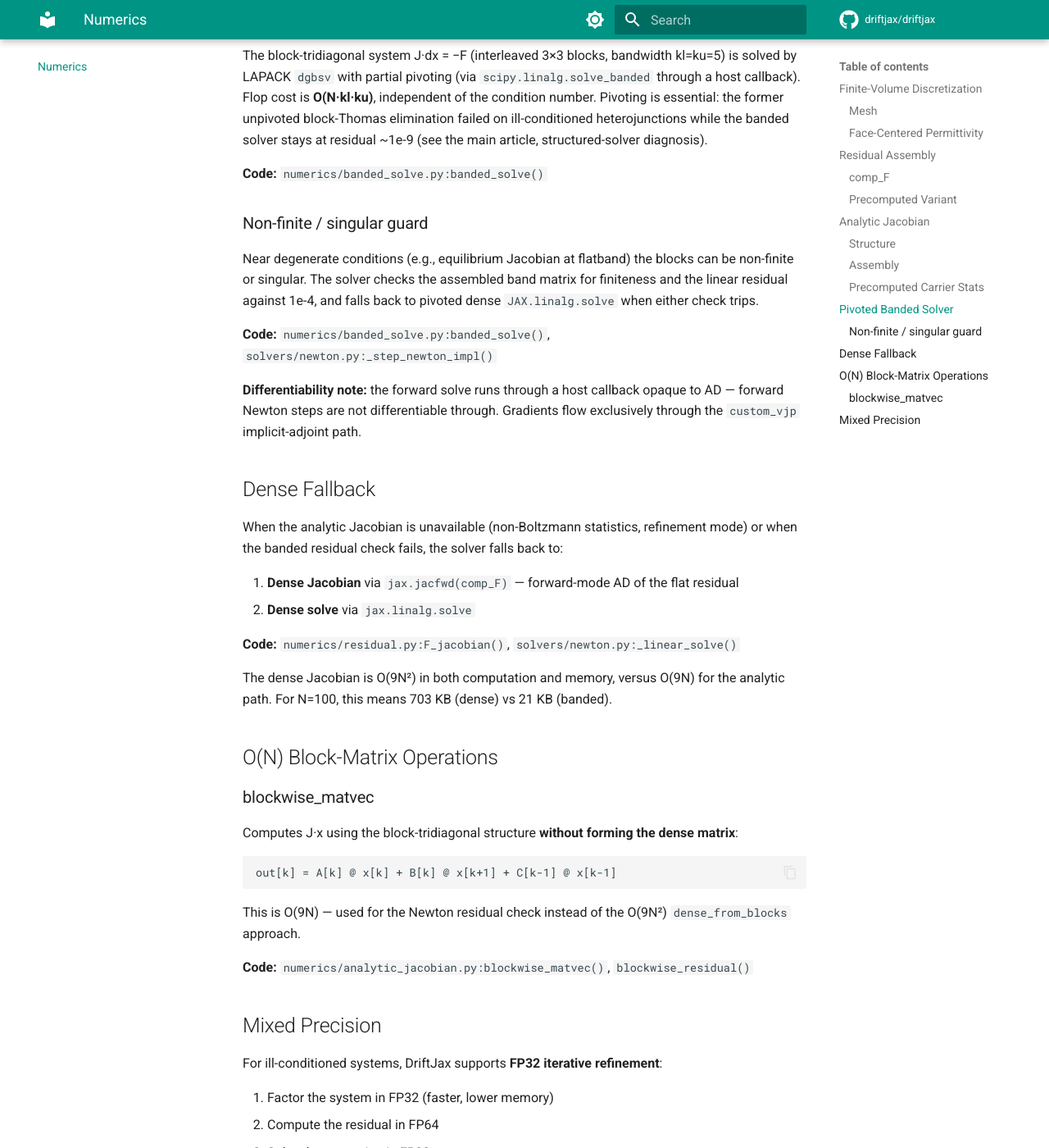
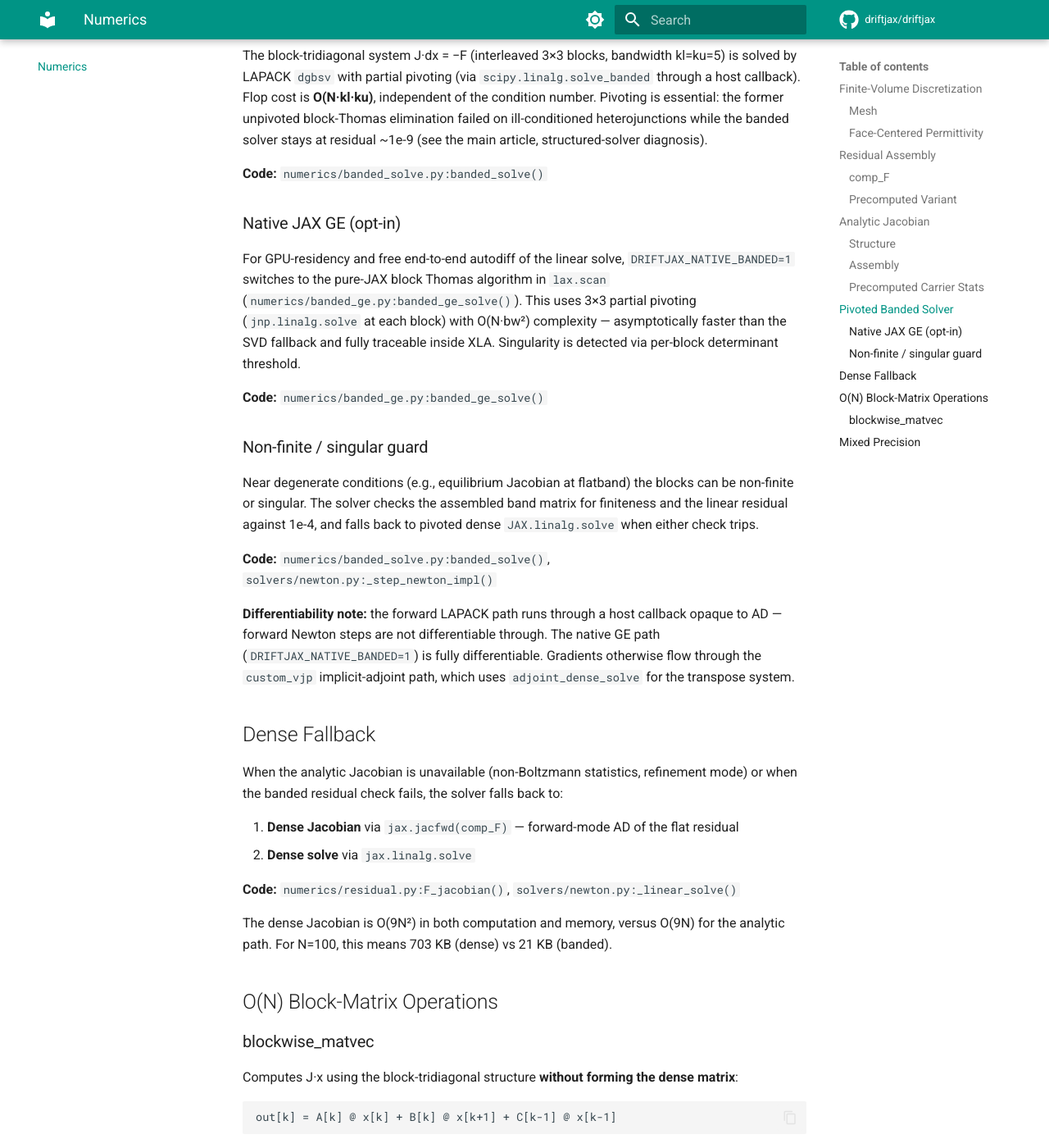
Before and after one commit to medmo13/driftjax, an MkDocs documentation site: the page built from docs/literate/numerics.md, in a window 1280 px wide and 1400 px high, scrolled down 2686 px. Shown: the whole window at 82% size. Built offline with MkDocs 1.6.1 and Material for MkDocs 9.7.7, drawn with Linux system fonts in a browser that asks for light colours; comment, search, counter and statistics services are not loaded.

Commit message:
docs(literate): document native GE banded solver + row-equilibration gate

```diff
--- a/docs/literate/numerics.md
+++ b/docs/literate/numerics.md
@@ -108,6 +108,18 @@ residual ~1e-9 (see the main article, structured-solver diagnosis).
 
 **Code:** `numerics/banded_solve.py:banded_solve()`
 
+### Native JAX GE (opt-in)
+
+For GPU-residency and free end-to-end autodiff of the linear solve,
+`DRIFTJAX_NATIVE_BANDED=1` switches to the pure-JAX block Thomas
+algorithm in `lax.scan` (`numerics/banded_ge.py:banded_ge_solve()`).
+This uses 3×3 partial pivoting (`jnp.linalg.solve` at each block)
+with O(N·bw²) complexity — asymptotically faster than the SVD
+fallback and fully traceable inside XLA. Singularity is detected via
+per-block determinant threshold.
+
+**Code:** `numerics/banded_ge.py:banded_ge_solve()`
+
 ### Non-finite / singular guard
 
 Near degenerate conditions (e.g., equilibrium Jacobian at flatband) the
@@ -117,10 +129,12 @@ falls back to pivoted dense `JAX.linalg.solve` when either check trips.
 
 **Code:** `numerics/banded_solve.py:banded_solve()`, `solvers/newton.py:_step_newton_impl()`
 
-**Differentiability note:** the forward solve runs through a host
+**Differentiability note:** the forward LAPACK path runs through a host
 callback opaque to AD — forward Newton steps are not differentiable
-through. Gradients flow exclusively through the `custom_vjp`
-implicit-adjoint path.
+through. The native GE path (`DRIFTJAX_NATIVE_BANDED=1`) is fully
+differentiable. Gradients otherwise flow through the `custom_vjp`
+implicit-adjoint path, which uses `adjoint_dense_solve` for the
+transpose system.
 
 ## Dense Fallback
 
```
Also changed, not shown: docs/literate/autodiff.md (+11 -2 lines), docs/literate/performance.md (+1 -0 lines).
